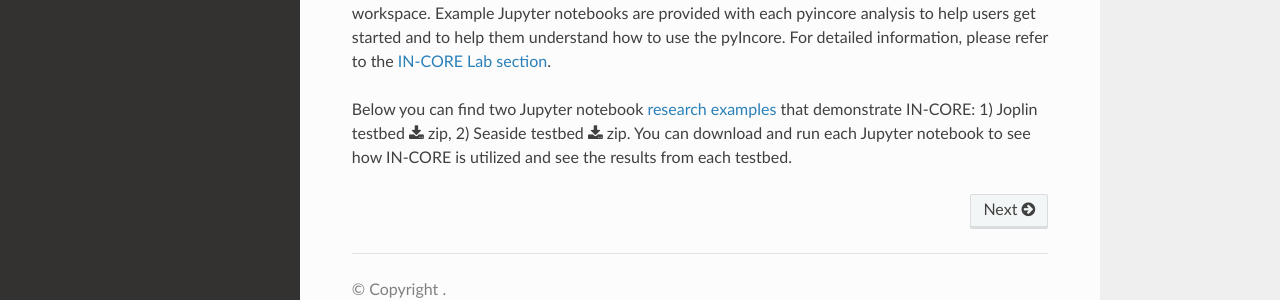
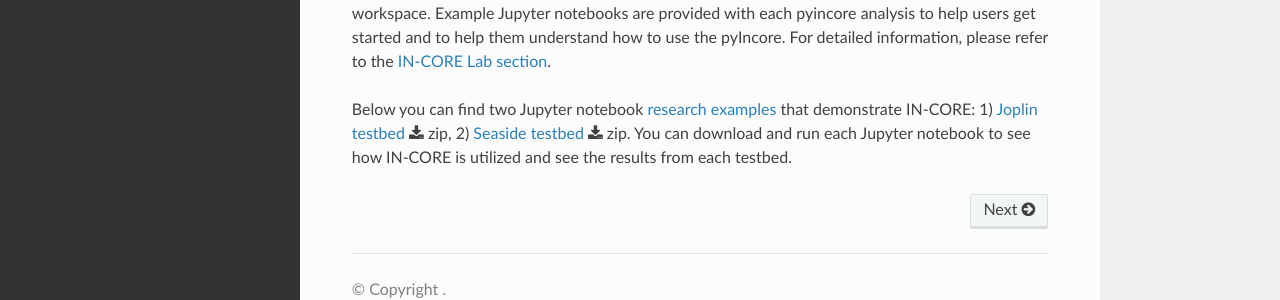
Before and after one commit to IN-CORE/incore-docs, a Sphinx documentation site: the page built from manual/source/index.rst, in a window 1280 px wide and 900 px high, scrolled down 640 px. Shown: the part 541-841 px from the top of the window. Built offline with Sphinx 7.4.7 and the Read the Docs theme 2.0.0, drawn with Linux system fonts in a browser that asks for light colours; pages that are not in the unit, such as notebooks, are missing from menus; part of the change alters nothing that is shown.

```diff
--- a/manual/source/index.rst
+++ b/manual/source/index.rst
@@ -55,8 +55,9 @@ It allows users to develop/run/test their scientific model with pyIncore in thei
 Example Jupyter notebooks are provided with each pyincore analysis to help users get started and to help them
 understand how to use the pyIncore.  For detailed information, please refer to the `IN-CORE Lab section <incore_lab.html>`_.
 
-Below you can find two Jupyter notebook `research examples <notebooks>`_ that demonstrate IN-CORE:
-1) Joplin testbed :download:`zip <notebooks/Joplin_20191220.zip>`, 2) Seaside testbed :download:`zip <notebooks/Seaside_20191219.zip>`.
+Below you can find two Jupyter notebook `research examples <notebooks.html>`_ that demonstrate IN-CORE:
+1) `Joplin testbed <notebooks/Joplin%20Tornado%20Juypter%20Notebook%20Example.html>`_ :download:`zip <notebooks/Joplin_20191220.zip>`,
+2) `Seaside testbed <notebooks/Notebook1_SeasideBuildingDamage.html>`_ :download:`zip <notebooks/Seaside_20191219.zip>`.
 You can download and run each Jupyter notebook to see how IN-CORE is utilized and see the results from each testbed.
 
 .. |INCORE| raw:: html
```
Also changed, not shown: 2 other files.
